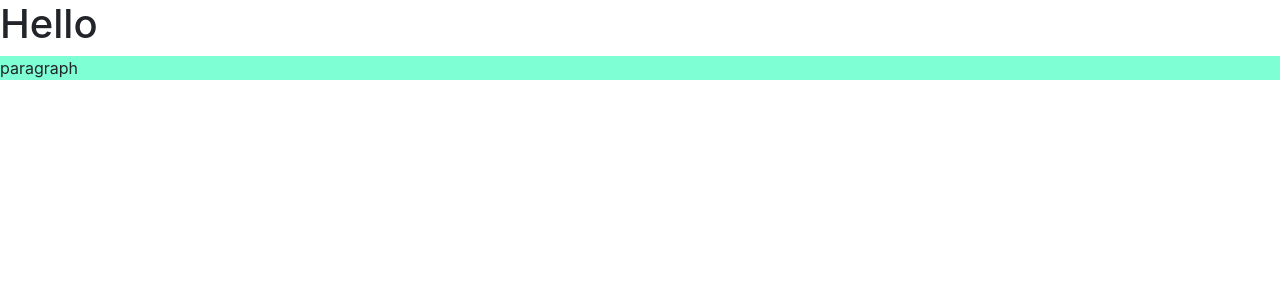
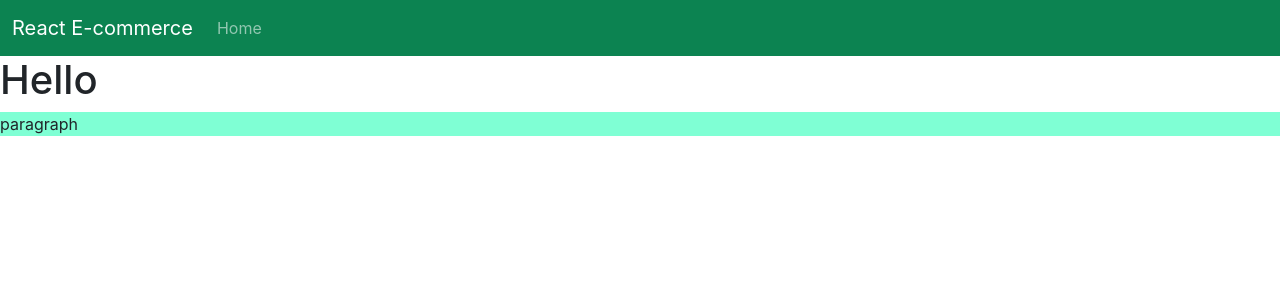
Before and after one commit to Mr-Hera/react-ecommerce, a React (Create React App) app: page / in a window 1280 px wide. Shown: the top 300 px of the page. Built offline with nearby package versions, Linux system fonts and the light colour scheme.

Commit message:
Feat: added navbar to project

```diff
--- a/src/App.js
+++ b/src/App.js
@@ -1,15 +1,13 @@
-import logo from './logo.svg';
+// import logo from './logo.svg';
+import NavBar from './components/NavBar'
+import Landing from './components/Landing'
 import './App.css';
 
 function App() {
   return (
     <>
-      <h1>
-        Hello
-      </h1>
-      <p className='highlight'>
-        paragraph
-      </p>
+      <NavBar />
+      <Landing />
     </>
   );
 }
--- /dev/null
+++ b/src/components/Landing.jsx
@@ -0,0 +1,18 @@
+import React, { Component } from 'react'
+
+class Landing extends Component {
+    render() {
+        return(
+            <>
+                <h1>
+                    Hello
+                </h1>
+                <p className='highlight'>
+                    paragraph
+                </p>
+            </>
+        )
+    }
+}
+
+export default Landing;
--- /dev/null
+++ b/src/components/NavBar.jsx
@@ -0,0 +1,27 @@
+import React, { Component } from 'react';
+
+class NavBar extends Component {
+    render() {
+        return (
+            <>
+                <nav className="navbar navbar-expand-lg navbar-dark bg-dark navbar-style">
+                    <div className="container-fluid">
+                        <a className="navbar-brand" href="/#">React E-commerce</a>
+                        <button className="navbar-toggler" type="button" data-bs-toggle="collapse" data-bs-target="#navbarSupportedContent" aria-controls="navbarSupportedContent" aria-expanded="false" aria-label="Toggle navigation">
+                            <span className="navbar-toggler-icon"></span>
+                        </button>
+                        <div className="collapse navbar-collapse" id="navbarSupportedContent">
+                            <ul className="navbar-nav me-auto mb-2 mb-lg-0">
+                                <li className="nav-item">
+                                    <a className="nav-link" href="/#">Home</a>
+                                </li>
+                            </ul>
+                        </div>
+                    </div>
+                </nav>
+            </>
+        )
+    }
+}
+
+export default NavBar;
--- a/src/index.css
+++ b/src/index.css
@@ -15,3 +15,7 @@
 .highlight {
   background-color: aquamarine;
 }
+
+.navbar-style {
+  background-color: #0c8351 !important;
+}
```
